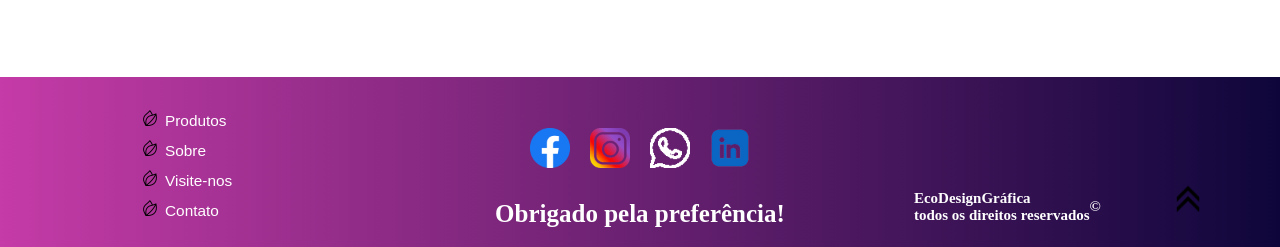
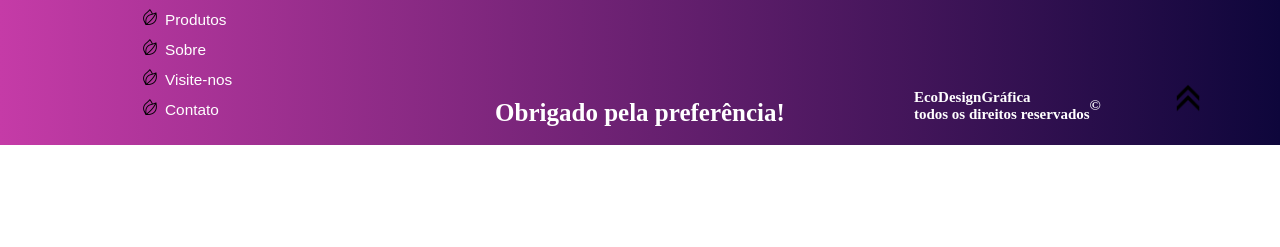
Before and after one commit to Thiago-Costa1/Projeto---Gr-fica-Digital-Ecol-gica, a plain HTML site: page index.html in a window 1280 px wide. Shown: the part 3694-3941 px from the top of the page. After the commit the page ends 3839 px from the top, so only its background shows below. Drawn offline with Linux system fonts and the light colour scheme.

Commit message:
imagens rodape alteradas

```diff
--- a/index.html
+++ b/index.html
@@ -344,12 +344,7 @@
 
         <footer class="rodape">
 
-            <div class="rodape-imagens">
-                <img src="imagens/facebook.png" alt="facebook">
-                <img src="imagens/instagram.png" alt="instagram">
-                <img src="imagens/Sem título-1.png" alt="whatsapp">
-                <img src="imagens/linkedin.png" alt="linkeding">
-            </div>
+
 
                 <nav class="nav-topicos">
                     <ul>
```
